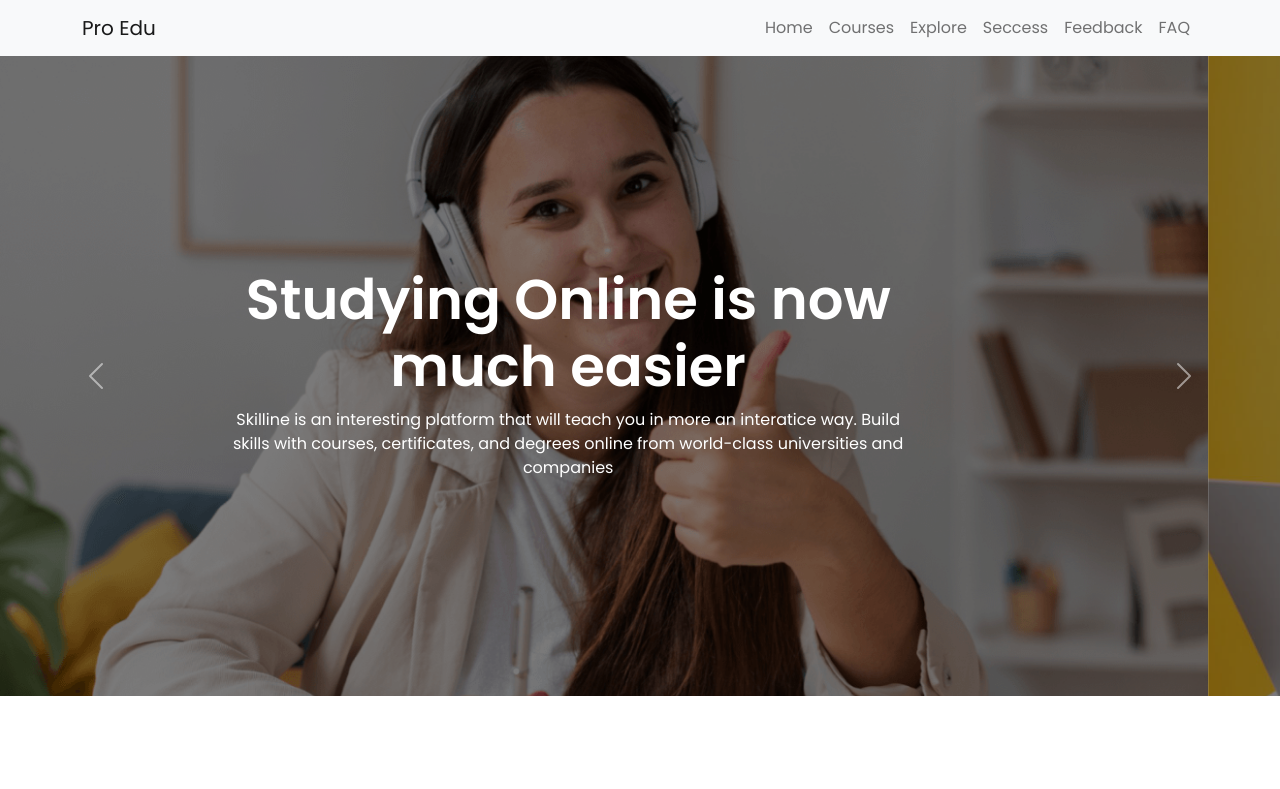
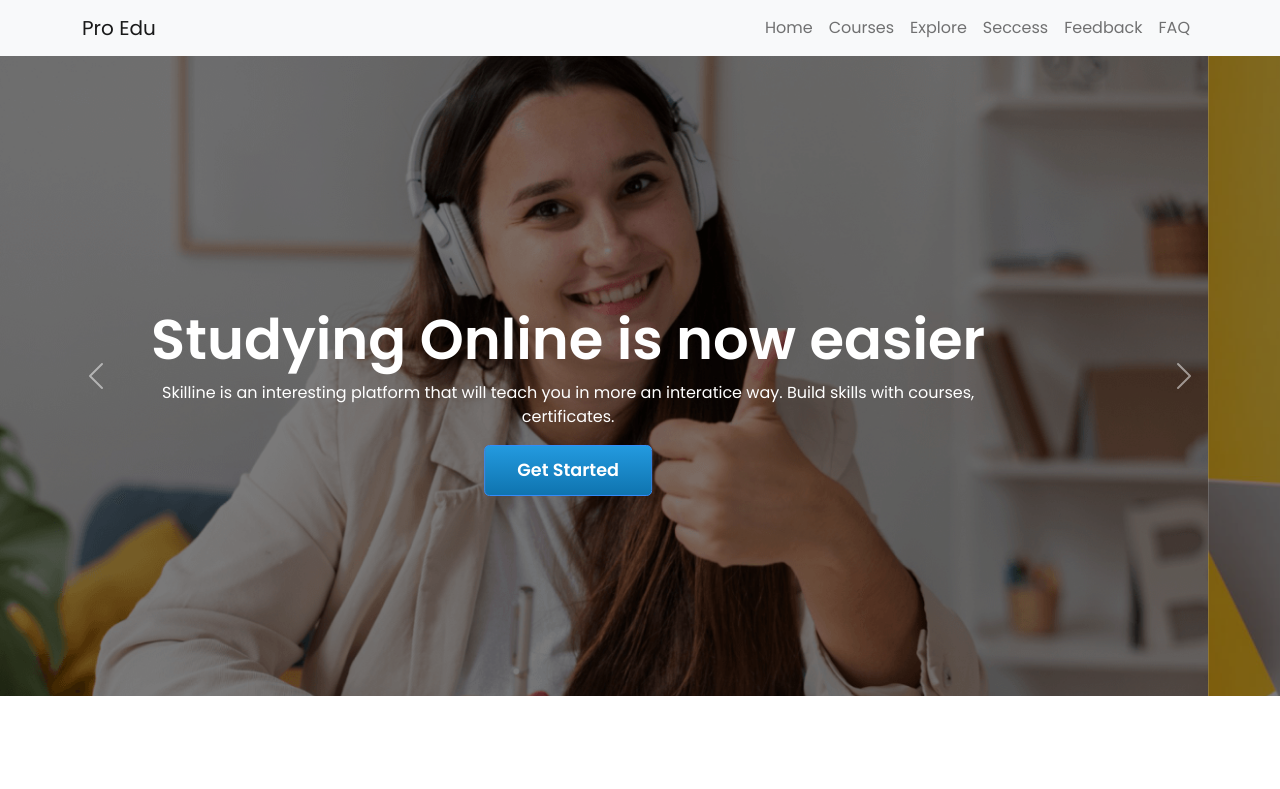
Before and after one commit to Md-FarhadHossain/edTech-website, a plain HTML site: page index.html in a window 1280 px wide. Shown: the top 789 px of the page. Drawn offline with nearby package versions, Linux system fonts and the light colour scheme.

Commit message:
carosel desktop and mobile almost done

```diff
--- a/index.html
+++ b/index.html
@@ -71,27 +71,40 @@
 
                 <img src="./images/cover/cover-1.png" class="d-block w-100" alt="...">
 
-                <div class="carousel-info carousel-caption d-none d-md-block">
-                    <h1 class="fw-semibold display-4">Studying Online is now much easier</h1>
-                    <p>Skilline is an interesting platform that will teach you in more an interatice way. Build skills with courses, certificates, and degrees online from world-class universities and companies</p>
+                <div class="carousel-info carousel-caption d-md-block">
+                    <h1 class="fw-semibold display-4">Studying Online is now easier</h1>
+                    <p class="col-sm-text-truncate">Skilline is an interesting platform that will teach you in more an interatice way. Build skills with courses, certificates.</p>
+
+                    <button class="button carousel-button">Get Started</button>
                 </div>
 
 
               </div>
+
+
+                <!-- Carousel item 2 -->
+                <div class="caro-usel carousel-item">
+                <img src="./images/cover/cover-2.jpg" class="d-block w-100" alt="...">
+                <div class="carousel-info carousel-caption d-md-block">
+                    <h1 class="fw-semibold display-4">Invest in Knowledge and Future</h1>
+
+                    <p>Educator comes with nine stunning and completely customizable homepage templates which can be used for various types of schools. </p>
+
+                    <button class="button carousel-button">Get Started</button>
+                </div>
+            </div>
+
+            <!-- Carousel item 3 -->
               <div class="caro-usel carousel-item">
-                <img src="./images/cover/cover-2.jpg" class="d-block w-100" alt="...">
-                <div class="carousel-info carousel-caption d-none d-md-block">
-                    <h1 class="fw-semibold display-4">Studying Online is now much easier</h1>
-                    <p>Skilline is an interesting platform that will teach you in more an interatice way. Build skills with courses, certificates, and degrees online from world-class universities and companies</p>
+                <img src="./images/cover/cover-3.jpg" class="d-block w-100" alt="...">
+                <div class="carousel-info px-sm-0 carousel-caption d-md-block">
+                    <h1 class="fw-semibold display-4">Better way to keep growing</h1>
+                    <p>Display your courses in a wide variety of captivating ways and create lectures & quizzes with the help of splendid course lists and single page templates. </p>
+
+                    <button class="button carousel-button">Get Started</button>
                 </div>
               </div>
-              <div class="caro-usel carousel-item">
-                <img src="./images/cover/cover-3.jpg" class="d-block w-100" alt="...">
-                <div class="carousel-info carousel-caption d-none d-md-block">
-                    <h1 class="fw-semibold display-4">Studying Online is now much easier</h1>
-                    <p>Skilline is an interesting platform that will teach you in more an interatice way. Build skills with courses, certificates, and degrees online from world-class universities and companies</p>
-                </div>
-              </div>
+
             </div>
             <button class="carousel-control-prev" type="button" data-bs-target="#carouselExampleControls" data-bs-slide="prev">
               <span class="carousel-control-prev-icon" aria-hidden="true"></span>
@@ -571,6 +584,7 @@
                 <i class="bi bi-youtube"></i>
                 <i class="bi bi-linkedin"></i>
                 <i class="bi bi-twitter"></i>
+                <i class="bi bi-slack"></i>
             </div>
         </div>
     </footer>
--- a/style.css
+++ b/style.css
@@ -13,8 +13,17 @@ body {
     object-fit: cover;
     filter: brightness(0.5);
 }
+.button {
+    background: linear-gradient(180deg, #239adf, #0f74af);
+    padding: .7rem 2rem;
+    font-size: 1.1rem;
+    font-weight: 600;
+    color: #fff;
+    border-radius: .3em;
+    border: 1px solid #358cf9;
+}
 .carousel-info {
-    padding: 0 100px;
+    padding: 0 1.5rem;
     bottom: 200px;
 }
 /* Carousel end */
@@ -31,6 +40,7 @@ body {
     height: 100%;
     object-fit: cover;
 }
+
 /* Courses section end */
 
 /* Main section end */
```
